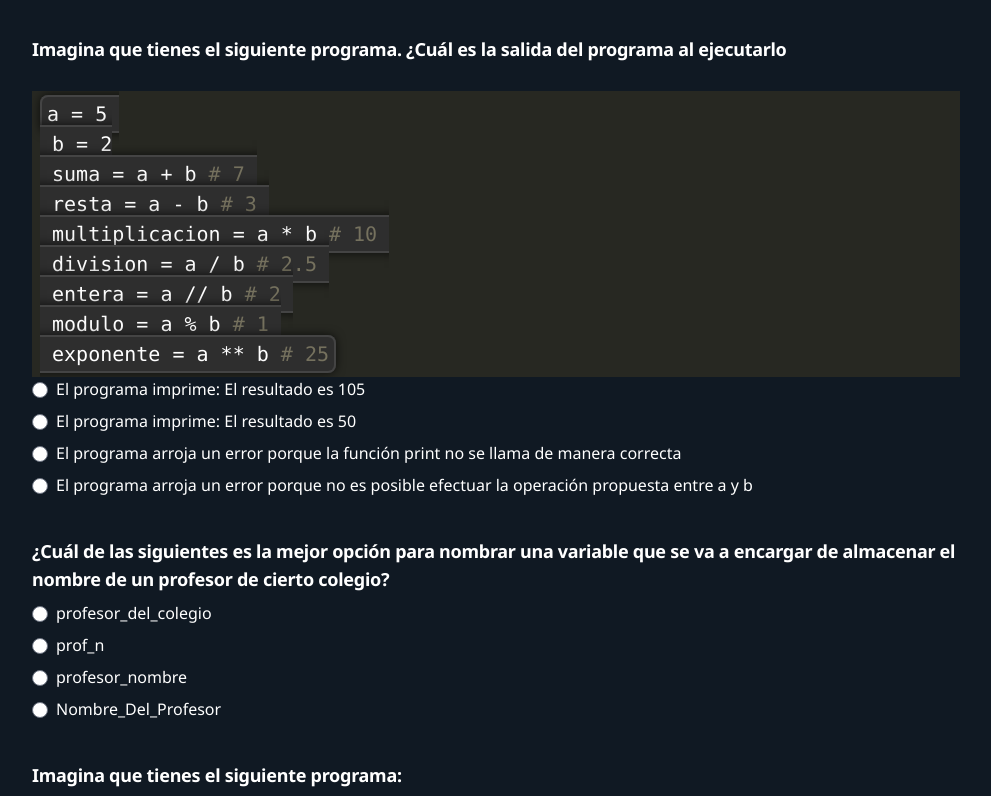
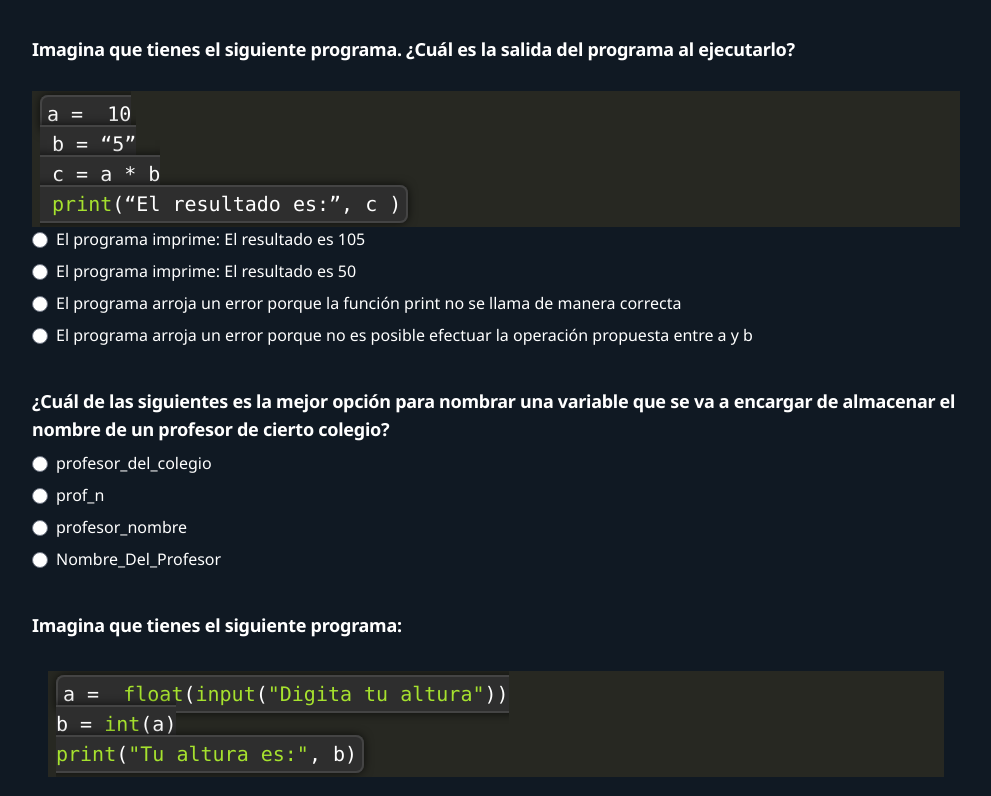
Before and after one commit to RavenCode-Eng2/ravencode-frontend, a React (Vite) app: page /Assesment1 in a window 1280 px wide. Shown: the part 1180-1976 px from the top of the page, without its empty margins (144-1135 px from the left). Built offline with nearby package versions, Linux system fonts and the light colour scheme.

Commit message:
Assesment1 updated

```diff
--- a/src/pages/Module1/Asessment1.tsx
+++ b/src/pages/Module1/Asessment1.tsx
@@ -21,7 +21,12 @@ const questions = [
   {
     question: "¿Cuál de estás NO es una característica de Python?",
     description: "",
-    options: ["Es un lenguaje compilado.", "Usa tipado dinamico.", "Es multiplataforma.", "Es un lenguaje fuertemente tipado."],
+    options: [
+      "Es un lenguaje compilado.",
+      "Usa tipado dinamico.",
+      "Es multiplataforma.",
+      "Es un lenguaje fuertemente tipado.",
+    ],
     answer: "Es un lenguaje compilado.",
   },
   {
@@ -31,7 +36,8 @@ const questions = [
     answer: "Falso",
   },
   {
-    question: "Al ejecutar la siguiente línea de código, ¿Qué resultados deberías recibir?:",
+    question:
+      "Al ejecutar la siguiente línea de código, ¿Qué resultados deberías recibir?:",
     description: (
       <div className="console-container">
         <div className="console-box">
@@ -41,31 +47,37 @@ const questions = [
         </div>
       </div>
     ),
-    options: ["Hola,mundo", "¿Cómo te llamas?", "La suma de los números es 28", "Bienvenidos al curso de programación de RavenCode."],
+    options: [
+      "Hola,mundo",
+      "¿Cómo te llamas?",
+      "La suma de los números es 28",
+      "Bienvenidos al curso de programación de RavenCode.",
+    ],
     answer: "Bienvenidos al curso de programación de RavenCode.",
   },
   {
-    question: "Si necesitas recibir un input por parte del usuario, ¿que línea de código deberías utilizar? :",
-    options: ["numero_hermanos = input(“¿Cuántos hermanos tienes?”)", "numero_hermanos = # int(input(“¿Cuántos hermanos tienes?”))",
-       "numero_hermanos = print(“¿Cuántos hermanos tienes?”)", "numero_hermanos = int(input(“¿Cuántos hermanos tienes?”))"],
+    question:
+      "Si necesitas recibir un input por parte del usuario, ¿que línea de código deberías utilizar? :",
+    options: [
+      "numero_hermanos = input(“¿Cuántos hermanos tienes?”)",
+      "numero_hermanos = # int(input(“¿Cuántos hermanos tienes?”))",
+      "numero_hermanos = print(“¿Cuántos hermanos tienes?”)",
+      "numero_hermanos = int(input(“¿Cuántos hermanos tienes?”))",
+    ],
     answer: "numero_hermanos = int(input(“¿Cuántos hermanos tienes?”))",
   },
   {
     question:
-      "Imagina que tienes el siguiente programa. ¿Cuál es la salida del programa al ejecutarlo",
+      "Imagina que tienes el siguiente programa. ¿Cuál es la salida del programa al ejecutarlo?",
     description: (
       <div className="console-container">
         <div className="console-box">
           <SyntaxHighlighter language="python" style={monokai}>
-            {`a = 5
- b = 2
- suma = a + b # 7
- resta = a - b # 3
- multiplicacion = a * b # 10
- division = a / b # 2.5
- entera = a // b # 2
- modulo = a % b # 1
- exponente = a ** b # 25`}
+            {`a =  10
+ b = “5”
+ c = a * b
+ print(“El resultado es:”, c )
+`}
           </SyntaxHighlighter>
         </div>
       </div>
@@ -92,6 +104,28 @@ const questions = [
   },
   {
     question: "Imagina que tienes el siguiente programa:",
+    description: (
+      <>
+        <p className="text-white text-base font-normal leading-normal pb-3 pt-1 px-4">
+          <div className="console-container">
+            <div className="console-box">
+              <SyntaxHighlighter language="python" style={monokai}>
+                {`a =  float(input("Digita tu altura"))
+b = int(a)
+print("Tu altura es:", b)`}
+              </SyntaxHighlighter>
+            </div>
+          </div>
+        </p>
+        <p className="text-white text-base font-normal leading-normal pb-3 pt-1 px-4">
+          Supongamos que el usuario digita en el input el valor{" "}
+          <strong>1.81</strong>.
+        </p>
+        <h2 className="text-white text-xl font-bold">
+          ¿Cuál es la salida del programa al ejecutarlo?
+        </h2>
+      </>
+    ),
     options: [
       "1.81",
       "1",
@@ -137,9 +171,10 @@ const questions = [
         </h2>
         <p className="text-white text-base font-normal leading-normal pb-3 pt-1 px-4">
           <div className="console-container">
-            ¿Nombre del estudiante? Juan El estudiante Juan tiene un promedio de
-            4.4 en la asignatura de matemáticas ¿El estudiante aprobó la
-            asignatura?: True
+            ¿Nombre del estudiante? Juan <br />
+            El estudiante Juan tiene un promedio de 4.4 en la asignatura de
+            matemáticas <br />
+            ¿El estudiante aprobó la asignatura?: True
           </div>
         </p>
         <p className="text-white text-base font-normal leading-normal pb-3 pt-1 px-4">
```
